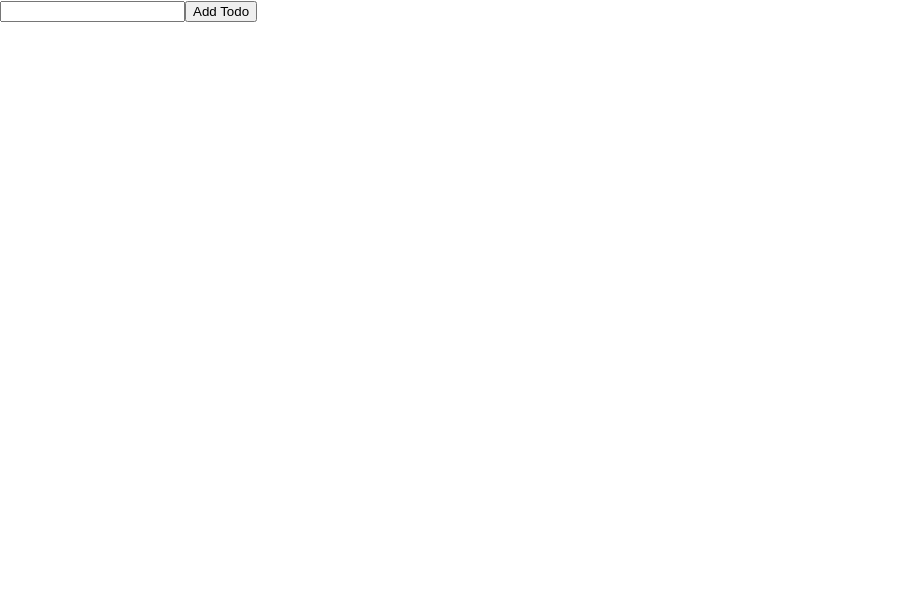
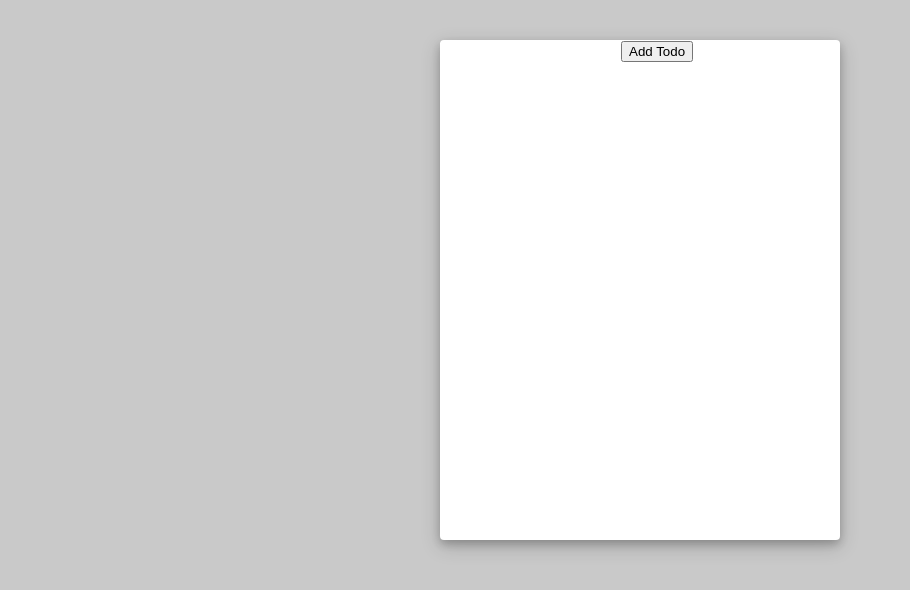
Before and after one commit to glitchy-cat/glitchy-planner, a React (Create React App) app: page / in a window 1280 px wide. Shown: the top 590 px of the page, without its empty margins (0-910 px from the left). Built offline with nearby package versions, Linux system fonts and the light colour scheme.

Commit message:
Created styles folder and started css styles

```diff
--- a/src/App.css
+++ b/src/App.css
@@ -1,38 +1,18 @@
-.App {
-  text-align: center;
+body {
+  background-color: #c9c9c9;
 }
 
-.App-logo {
-  height: 40vmin;
-  pointer-events: none;
+.App {
+  background-color: #FFFFFF;
+  min-height: 500px;
+  width: 400px;
+  margin: 40px auto;
+  justify-content: center;
+  border-radius: 4px;
+  box-shadow: 0 4px 8px 0 rgba(0, 0, 0, 0.2), 0 6px 20px 0 rgba(0, 0, 0, 0.19);
 }
 
-@media (prefers-reduced-motion: no-preference) {
-  .App-logo {
-    animation: App-logo-spin infinite 20s linear;
-  }
+.todoFormContainer {
+  border: none;
+  border-color: transparent;
 }
-
-.App-header {
-  background-color: #282c34;
-  min-height: 100vh;
-  display: flex;
-  flex-direction: column;
-  align-items: center;
-  justify-content: center;
-  font-size: calc(10px + 2vmin);
-  color: white;
-}
-
-.App-link {
-  color: #61dafb;
-}
-
-@keyframes App-logo-spin {
-  from {
-    transform: rotate(0deg);
-  }
-  to {
-    transform: rotate(360deg);
-  }
-}
--- a/src/App.js
+++ b/src/App.js
@@ -13,7 +13,7 @@ class App extends React.Component {
 
   render() {
     return (
-      <div>
+      <div className='App'>
         <Todoform addTodoFn={this.addTodo}/>
         <Todolist updateTodoFn={this.updateTodo} todos={this.state.todos}/>
       </div>
--- a/src/components/Todoform.js
+++ b/src/components/Todoform.js
@@ -1,4 +1,5 @@
 import React from 'react';
+import '../styles/Todoformstyle.css'
 
 class Todoform extends React.Component {
 
--- /dev/null
+++ b/src/styles/Todoformstyle.css
@@ -0,0 +1,8 @@
+.toDoFormContainer {
+    justify-content: center;
+}
+
+#addTodoInput {
+  border: none;
+  border-color: transparent;
+}
```
